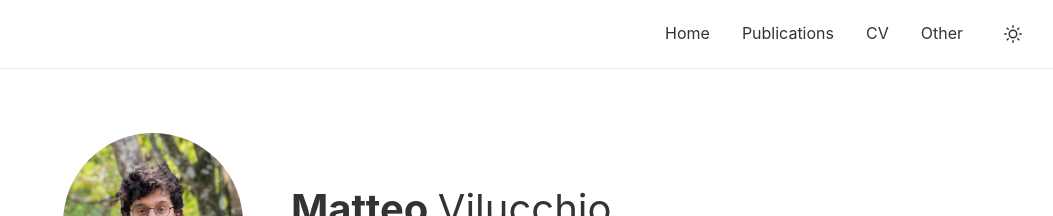
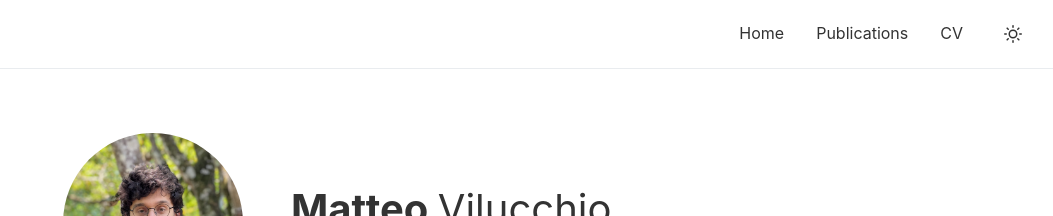
Before and after one commit to mvilucchio/mvilucchio.github.io, a Jekyll site: the page built from index.md, in a window 1280 px wide. Shown: the top 216 px of the page, without its empty margins (109-1162 px from the left). Built offline with Jekyll 4.4.1, drawn with Linux system fonts in a browser that asks for light colours.

Commit message:
Update default.html

```diff
--- a/_layouts/default.html
+++ b/_layouts/default.html
@@ -37,7 +37,7 @@
         <li><a href="/">Home</a></li>
         <li><a href="/publications/">Publications</a></li>
         <li><a href="/cv/">CV</a></li>
-        <li><a href="/other/">Other</a></li>
+        <!-- <li><a href="/other/">Other</a></li> -->
         <li>
           <button id="theme-toggle" class="theme-toggle" aria-label="Toggle dark mode">
             <svg id="light-icon" xmlns="http://www.w3.org/2000/svg" width="20" height="20" viewBox="0 0 24 24" fill="none" stroke="currentColor" stroke-width="2" stroke-linecap="round" stroke-linejoin="round">
```
